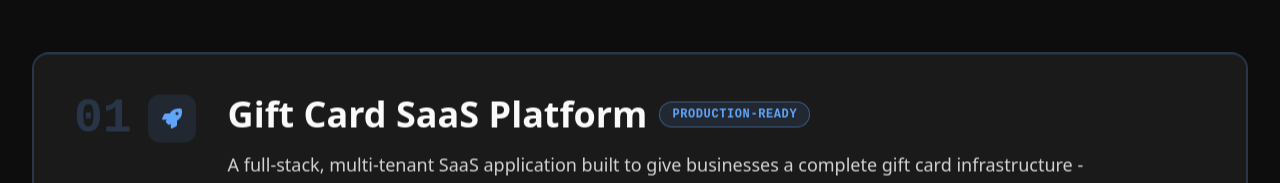
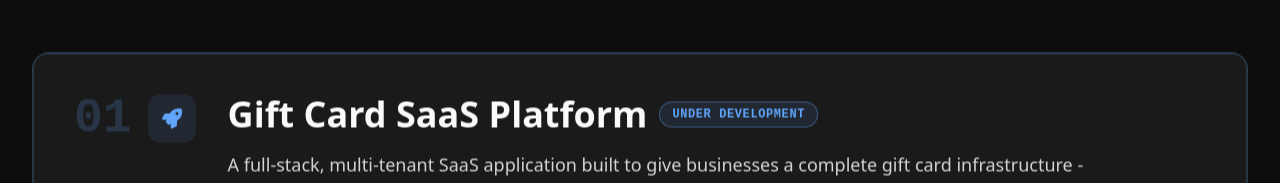
Before and after one commit to MuhdNihalCY/nihal-portfolio, a React (Vite) app: page / in a window 1280 px wide. Shown: the part 3145-3328 px from the top of the page. Built offline with nearby package versions, Linux system fonts and the light colour scheme.

Commit message:
update on project.

```diff
--- a/src/data/projects.ts
+++ b/src/data/projects.ts
@@ -3,7 +3,7 @@ import { Project } from '../types'
 export const projects: Project[] = [
   {
     title: 'Gift Card SaaS Platform',
-    badge: 'Production-Ready',
+    badge: 'Under Development',
     description:
       'A full-stack, multi-tenant SaaS application built to give businesses a complete gift card infrastructure - without building one from scratch. Merchants onboard, configure payment gateways, create branded gift card products, and track sales through analytics dashboards. Customers get a storefront, digital wallet, and multiple redemption methods including QR code, link, and API - compatible with both online and in-store POS workflows.',
     technologies: [
```
